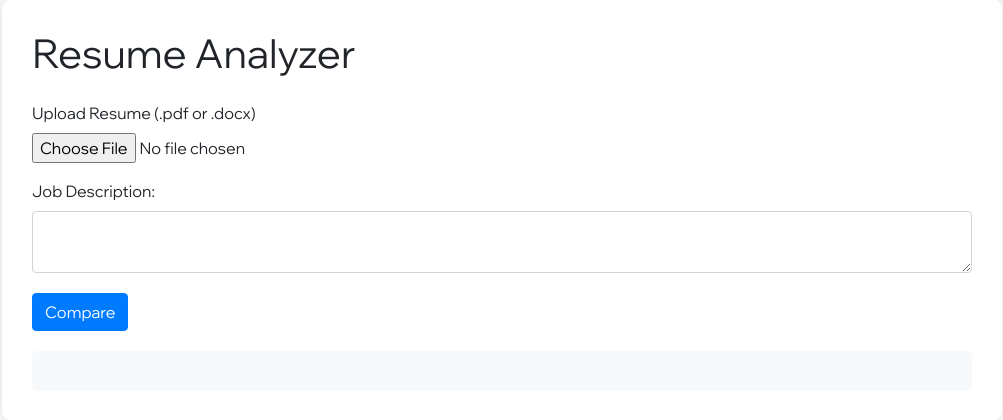
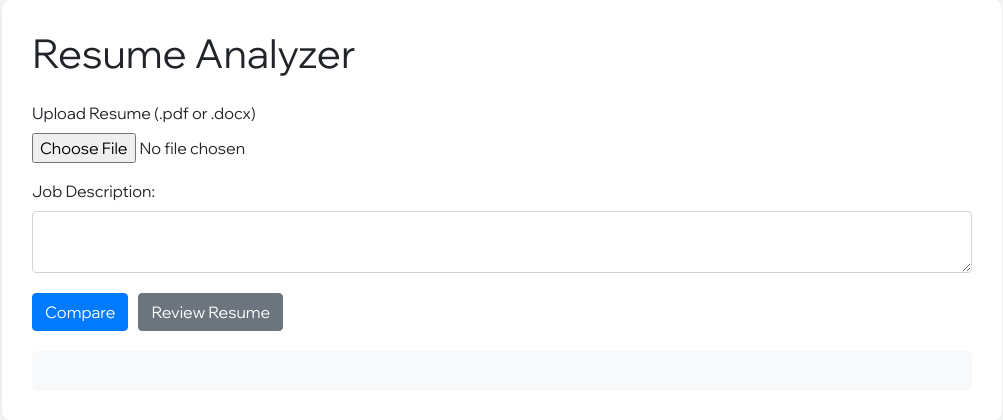
Before and after one commit to fudge-fantastic/GenerativeAI, a Flask app: page / in a window 1280 px wide. Shown: the part 101-521 px from the top of the page, without its empty margins (138-1141 px from the left). Run offline with Flask 3, Linux system fonts and the light colour scheme; some libraries are stand-ins or nearby versions.

Commit message:
app changes

```diff
--- a/LLama/Résumé/Templates/index.html
+++ b/LLama/Résumé/Templates/index.html
@@ -78,10 +78,11 @@
             </div>
             <div class="form-group">
                 <label for="jobDescription">Job Description:</label>
-                <textarea class="form-control" id="jobDescription" name="job_description" required></textarea>
+                <textarea class="form-control" id="jobDescription" name="job_description"></textarea>
             </div>
             <div class="button-group">
-                <button type="submit" class="btn btn-primary">Compare</button>
+                <button type="submit" class="btn btn-primary" id="compareBtn">Compare</button>
+                <button type="submit" class="btn btn-secondary" id="reviewBtn">Review Resume</button>
                 <button id="copyButton" class="btn btn-secondary hidden">Copy to Clipboard</button>
             </div>
             <!-- Loader element -->
@@ -144,6 +145,11 @@
                 document.body.removeChild(tempTextarea);
                 alert("Comparison result copied to clipboard!");
             });
+
+            // Change form action when review button is clicked
+            $('#reviewBtn').click(function() {
+                $('#resumeForm').attr('action', '/review');
+            });
         });
     </script>
 </body>
--- a/LLama/Résumé/app.py
+++ b/LLama/Résumé/app.py
@@ -22,7 +22,7 @@ def get_llama_assistance(prompt):
             {"role": "user", "content": prompt},
             {"role": "assistant", "content": ""}
         ],
-        temperature=1.4,
+        temperature=1.5,
         max_tokens=8192,
         top_p=1,
         stream=True,
@@ -57,7 +57,7 @@ def index():
 def compare():
     try:
         resume_file = request.files['resume']
-        job_description = request.form['job_description']
+        job_description = request.form.get('job_description')
 
         if resume_file.filename.endswith('.pdf'):
             with pdfplumber.open(resume_file) as pdf:
@@ -73,17 +73,25 @@ def compare():
         else:
             raise ValueError('Unsupported file format. Please upload a PDF or DOCX file.')
 
-        main_role = '''[You're a professional consultant helping people land their dream job, by analyzing the job description and their resume details.
-        You'll highlight relevant skills, experiences, identify any missing qualifications,
-        and suggest areas for further exploration to strengthen their candidacy (suggest softwares or tools as well).
+        main_role = '''[You're a professional consultant helping people land their dream job, by analyzing the job description and their resume details. YOU DO NOT HAVE TO MENTION YOUR ROLE TO THE USER, start direct to the point.
+        You'll identify discrepancies, recommend areas for improvement, align candidate qualifications with company expectations, and outline areas of development.
+        This involves discerning the candidate's strengths and weaknesses, assessing their compatibility with the company's needs, and proposing actionable steps for improvement.
         However, if the job description (JD) is entirely unrelated to the resume, strictly recommend them to prioritize focusing on the relevant areas instead of the unrelated ones.
-        Note this: If you find both the Resume/Job-Description data is irrelevant, be bold and answer them about its irrelevance. And be wild with the response.
-        And if the name's not mentioned, call him/her with something cool name. We want to provide comprehensive support to help people achieve their goals.
-        And yes, please feel free to give detailed and extensive response if needed]'''
+        Note this: If you find both the Resume/Job-Description data is irrelevant, be bold and answer them about its irrelevance, be wild with the responses. One more thing, feel free to write 8000 tokens]'''
 
-        comparison = get_llama_assistance(f'''{main_role}
-        Here's the Job Description: [{job_description}]
-        And here's the Resume Details: [{all_text}]''')
+        main_role2 = '''You're a professional Resume Analyzer, assisting individuals in reviewing and enhancing their resumes. DO NOT MENTION YOUR ROLE
+        (Note: You are provided with extracted data from .pdf or .docx files. If you encounter difficulties interpreting the data or resume details,
+        don't hesitate to ask the individual to follow a clear and organized resume format. Emphasize the importance of a well-structured resume,
+        as it significantly increases the chances of being shortlisted by employers.
+        Explain that a neat and professional resume can make a strong first impression and effectively showcase their qualifications and achievements.)
+        Also at the end or before summary, score their resume at the scale of 1 to 10. One more thing, feel free to write 8000 tokens.'''
+        if job_description:
+            comparison = get_llama_assistance(f'''{main_role}
+            Here's the Job Description: [{job_description}]
+            And here's the Resume Details: [{all_text}]''')
+        else:
+            comparison = get_llama_assistance(f'''{main_role2}
+            Here's the Resume Details: [{all_text}]''')
 
         return jsonify({'comparison': comparison})
     except ValueError as e:
```
Also changed, not shown: 3 other files.
